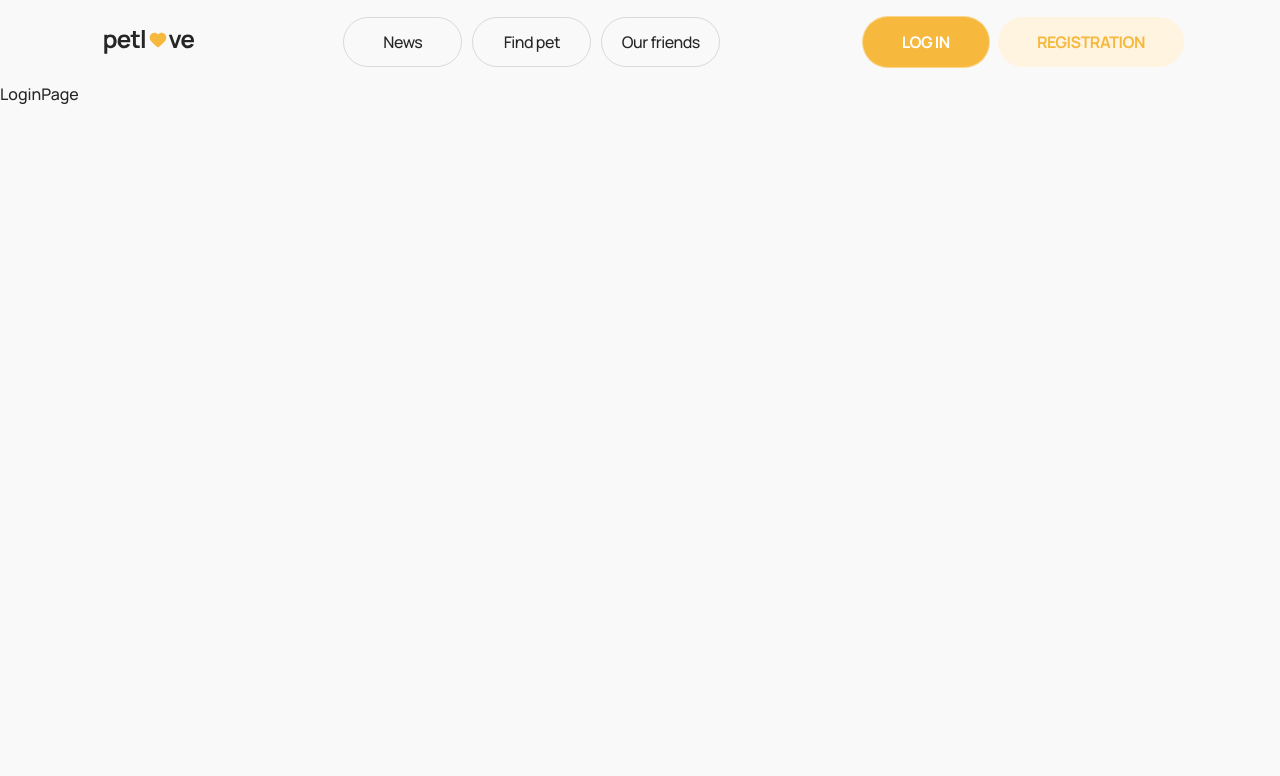
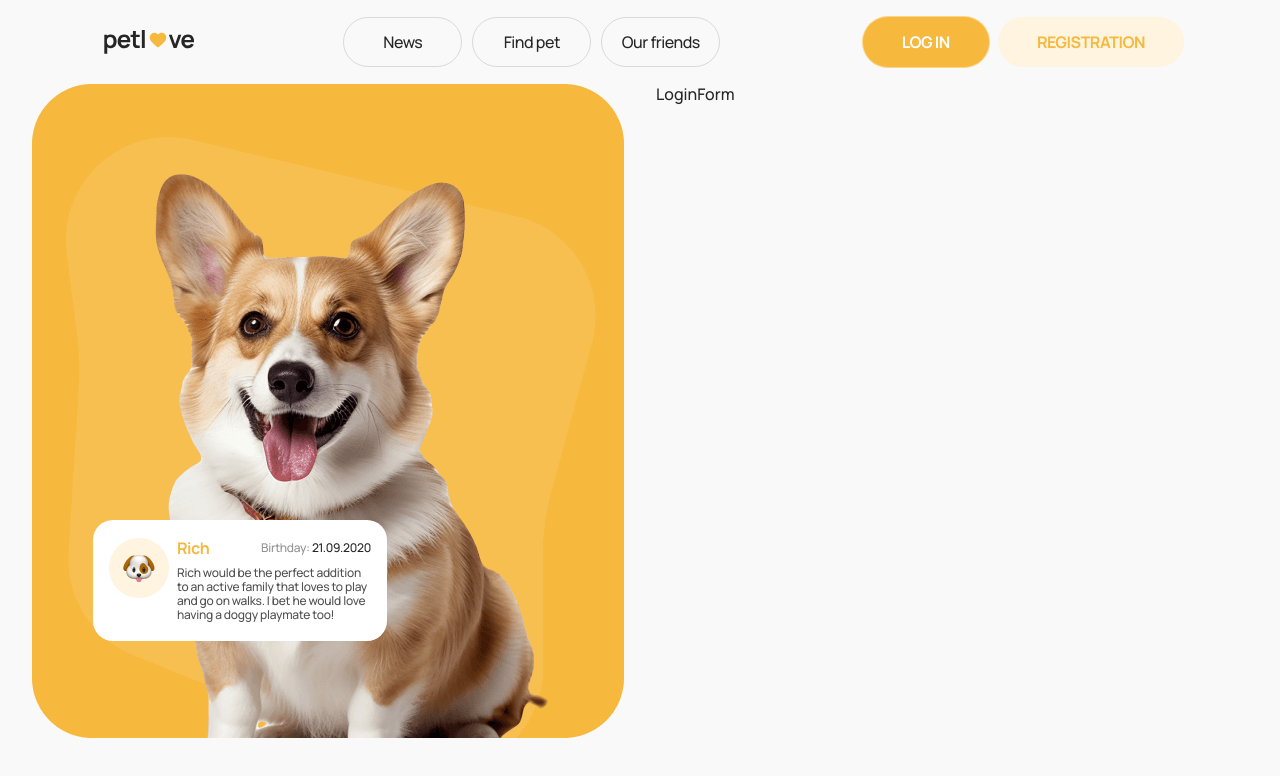
Before and after one commit to valentyna88/petlove, a React (Vite) app: page /login in a window 1280 px wide. Shown: the top 776 px of the page. Built offline with nearby package versions, Linux system fonts and the light colour scheme.

Commit message:
feat: add LoginPage and styles

```diff
--- a/src/pages/LoginPage/LoginPage.jsx
+++ b/src/pages/LoginPage/LoginPage.jsx
@@ -1,5 +1,17 @@
+import css from './LoginPage.module.css';
+import Container from '../../components/Container/Container';
+import LoginPetBlock from '../../components/LoginPetBlock/LoginPetBlock';
+import LoginForm from '../../components/LoginForm/LoginForm';
+
 const LoginPage = () => {
-  return <div>LoginPage</div>;
+  return (
+    <Container>
+      <div className={css.loginPage}>
+        <LoginPetBlock />
+        <LoginForm />
+      </div>
+    </Container>
+  );
 };
 
 export default LoginPage;
--- a/src/pages/LoginPage/LoginPage.module.css
+++ b/src/pages/LoginPage/LoginPage.module.css
@@ -0,0 +1,6 @@
+@media screen and (min-width: 1280px) {
+  .loginPage {
+    display: flex;
+    gap: 32px;
+  }
+}
```
